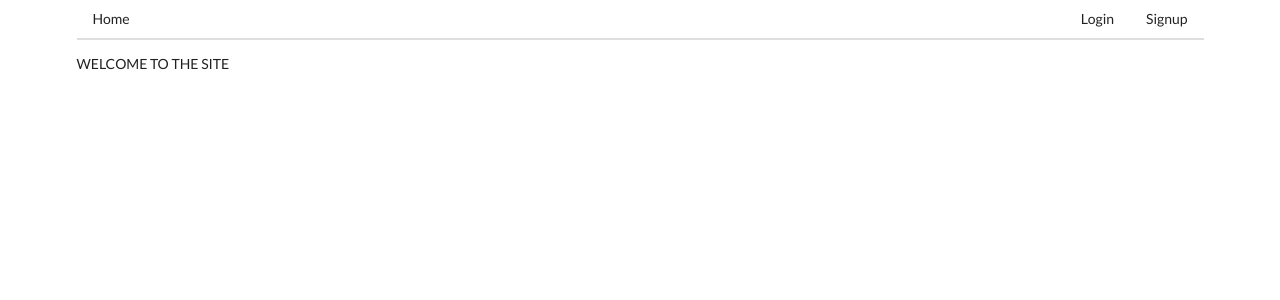
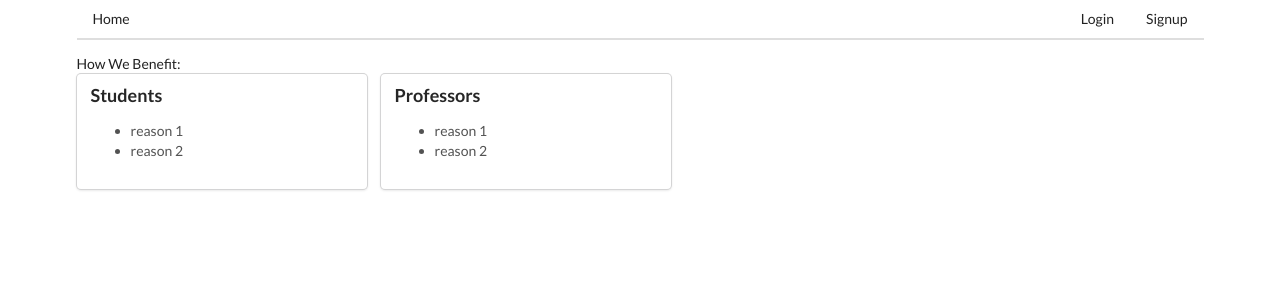
Before and after one commit to MLH-Sprint-1/mlh-sprint-1, a React (Create React App) app in the folder client/: page / in a window 1280 px wide. Shown: the top 300 px of the page. Built offline with nearby package versions, Linux system fonts and the light colour scheme.

Commit message:
Add Welcome Message Cards Starter Code

```diff
--- a/client/src/components/Content/Welcome.js
+++ b/client/src/components/Content/Welcome.js
@@ -3,7 +3,35 @@ import React from 'react';
 const Welcome = () => {
     return (
         <div>
-            WELCOME TO THE SITE
+            How We Benefit:
+            <div className="ui cards">
+                <div className="card">
+                    <div className="content">
+                        <div className="header">
+                            Students
+                        </div>
+                        <div className="description">
+                            <ul>
+                                <li>reason 1</li>
+                                <li>reason 2</li>
+                            </ul>
+                        </div>
+                    </div>
+                </div>
+                <div className="card">
+                    <div className="content">
+                        <div className="header">
+                            Professors
+                        </div>
+                        <div className="description">
+                            <ul>
+                                <li>reason 1</li>
+                                <li>reason 2</li>
+                            </ul>
+                        </div>
+                    </div>
+                </div>
+            </div>
         </div>
     );
 };
```
